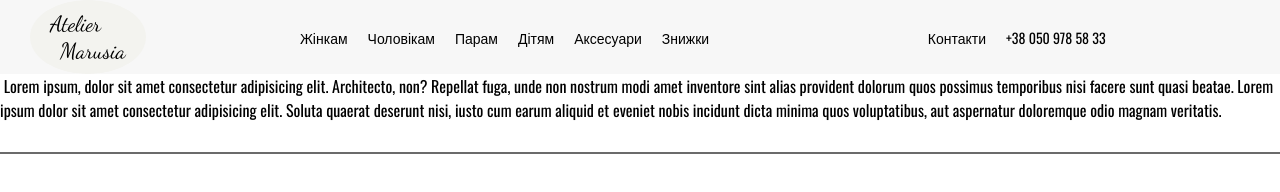
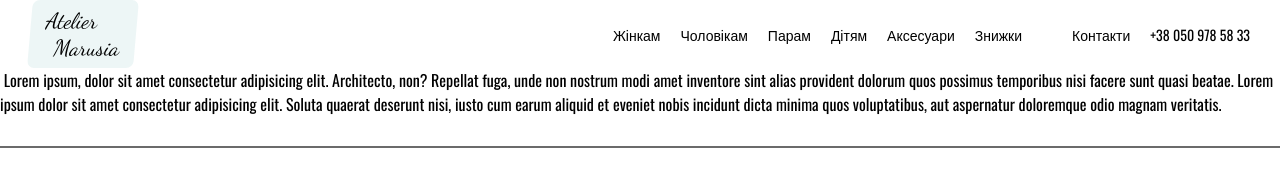
Before and after one commit to andrewkukhar/atelier-marusia.store, a plain HTML site: page index.html in a window 1280 px wide. Drawn offline with nearby package versions, Linux system fonts and the light colour scheme.

Commit message:
correct menu burger

```diff
--- a/css/header.css
+++ b/css/header.css
@@ -1,7 +1,6 @@
 .header {
 	width: 100%;
 	z-index: 10;
-	background-color: #f7f7f7;
 }
 .header__body {
 	width: 100%;
@@ -11,21 +10,13 @@
 	align-items: center;
 	justify-content: space-between;
 }
-.menu__body {
-    width: 100%;
-	margin: 0px auto;
-	display: flex;
-	padding: 0px 30px;
-	align-items: center;
-	justify-content: space-around;
-}
-
 .logo-title {
-	border-radius: 50%;
-	background-color: #f3f3ef;
+	background-color: #e1f0ef94;
+	transform: skewX(-5deg);
+	border-radius: 7px;
 	position: relative;
 	z-index: 5;
-    padding: 10px 20px;
+    padding: 7px 15px;
 }
 .logo-title a {
     display: flex;
@@ -130,7 +121,6 @@ body._touch .menu__arrow {
 	border-right: 5px solid transparent;
 	border-top: 10px solid rgb(0, 0, 0);
 }
-
 body._touch .menu__list > li._active .sub-menu__list {
 	opacity: 1;
 	visibility: visible;
@@ -154,6 +144,9 @@ body._touch .menu__list > li._active .menu__arrow {
 		visibility: hidden;
 		pointer-events: none;
 		transition: all 0.8s ease 0s;
+	}
+	#cont-link {
+		padding-left: 30px;
 	}
 }
 @media (max-width: 767px) {
@@ -224,7 +217,6 @@ body._touch .menu__list > li._active .menu__arrow {
 		background-color: #ffffff;
 		z-index: 2;
 	}
-
 	.menu__list > li {
 		flex-wrap: wrap;
 		margin: 0px 0px 10px 0px;
@@ -247,12 +239,8 @@ body._touch .menu__list > li._active .menu__arrow {
 	}
 	.sub-menu__link {
 		font-size: 18px;
-		color: #000;
 	}
-    .contacts__number a {
-        color: #000;
-        text-decoration: underline;
-        font-size: 18px;
-        margin: 10px 0;
-    }
+	#cont-link {
+		padding-top: 15px;
+	}
 }
--- a/index.html
+++ b/index.html
@@ -149,15 +149,13 @@
                 </li>
               </ul>
             </li>
+            <li id="cont-link">
+              <a class="menu__link" href="#">Контакти</a>
+            </li>
+            <li>
+              <a class="menu__link" href="tel:+380509785833">+38 050 978 58 33</a>
+            </li>
           </ul>
-          <div class="contacts__number">
-            <div class="contacts__link">
-              <a class="link__item" href="#">Контакти</a>
-            </div>
-            <div class="number__link">
-              <a class="link__item" href="tel:+380509785833">+38 050 978 58 33</a>
-            </div>
-          </div>
         </nav>
       </div>
     </header>
```
